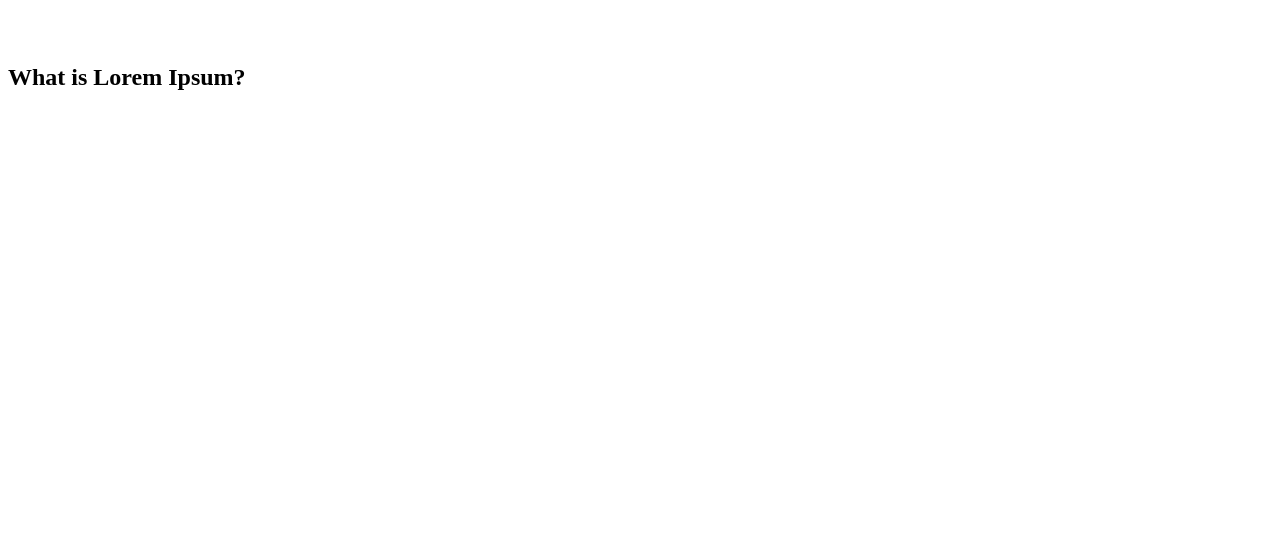
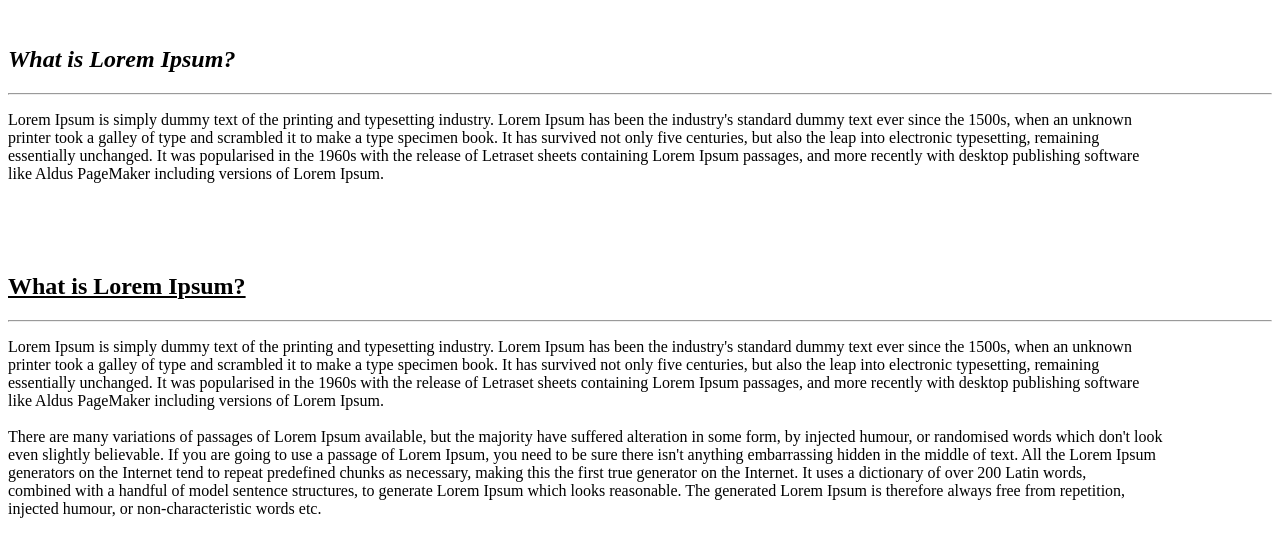
Before and after one commit to giorgi1224/davaleba-9, a plain HTML site: page index.html in a window 1280 px wide. Drawn offline with Linux system fonts and the light colour scheme.

Commit message:
Update index.html

```diff
--- a/index.html
+++ b/index.html
@@ -6,6 +6,7 @@
     <title>Document</title>
 </head>
 <body>
- <br><br><h2>What is Lorem Ipsum?</h2>
+ <br><h2><i>What is Lorem Ipsum?</i></h2><hr><p>Lorem Ipsum is simply dummy text of the printing and typesetting industry. Lorem Ipsum has been the industry's standard dummy text ever since the 1500s, when an unknown <br> printer took a galley of type and scrambled it to make a type specimen book. It has survived not only five centuries, but also the leap into electronic typesetting, remaining <br> essentially unchanged. It was popularised in the 1960s with the release of Letraset sheets containing Lorem Ipsum passages, and more recently with desktop publishing software <br> like Aldus PageMaker including versions of Lorem Ipsum.</p><br><br><br>
+ <h2><u>What is Lorem Ipsum?</u></h2><hr><p>Lorem Ipsum is simply dummy text of the printing and typesetting industry. Lorem Ipsum has been the industry's standard dummy text ever since the 1500s, when an unknown <br> printer took a galley of type and scrambled it to make a type specimen book. It has survived not only five centuries, but also the leap into electronic typesetting, remaining <br> essentially unchanged. It was popularised in the 1960s with the release of Letraset sheets containing Lorem Ipsum passages, and more recently with desktop publishing software <br> like Aldus PageMaker including versions of Lorem Ipsum. <br><br>There are many variations of passages of Lorem Ipsum available, but the majority have suffered alteration in some form, by injected humour, or randomised words which don't look <br> even slightly believable. If you are going to use a passage of Lorem Ipsum, you need to be sure there isn't anything embarrassing hidden in the middle of text. All the Lorem Ipsum <br> generators on the Internet tend to repeat predefined chunks as necessary, making this the first true generator on the Internet. It uses a dictionary of over 200 Latin words, <br> combined with a handful of model sentence structures, to generate Lorem Ipsum which looks reasonable. The generated Lorem Ipsum is therefore always free from repetition, <br> injected humour, or non-characteristic words etc. </p>
 </body>
 </html>
```
